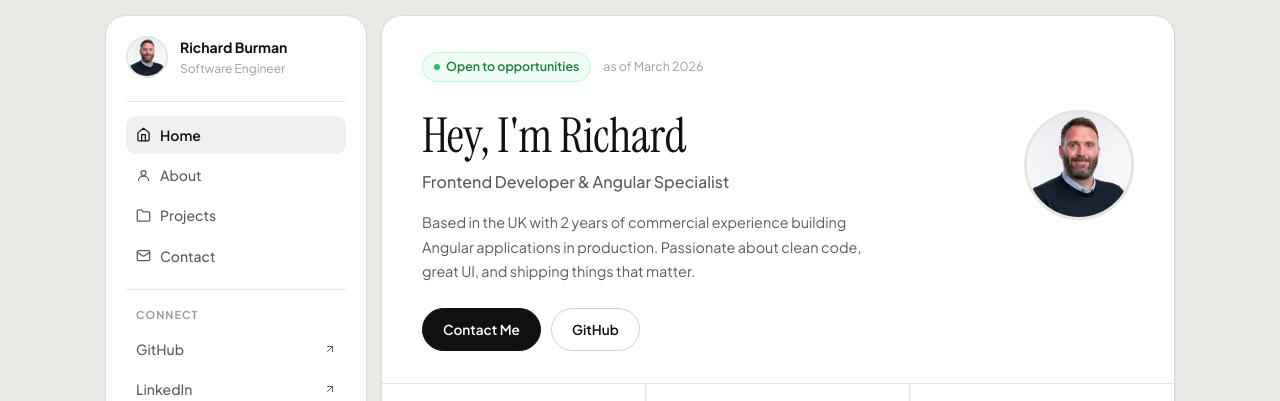
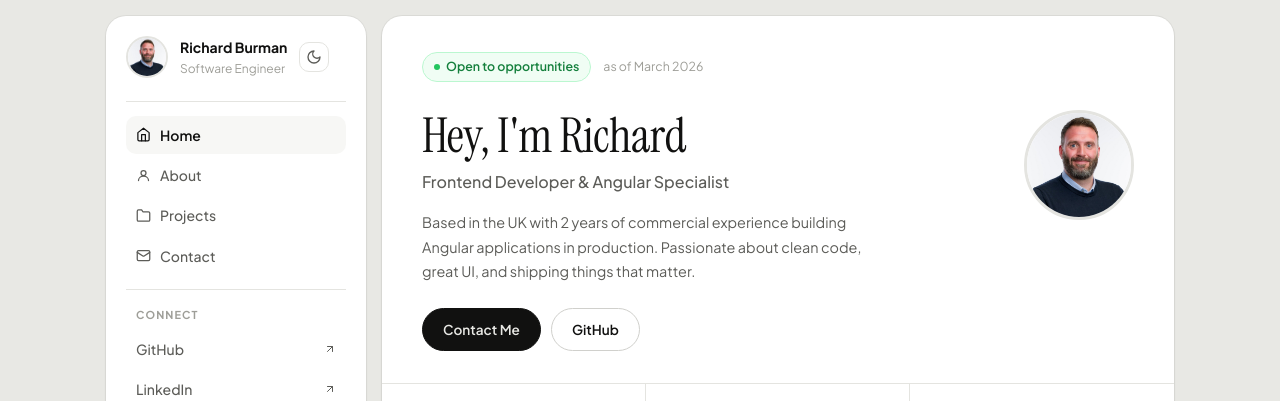
Before and after one commit to RichBurman/my_portfolio, an Angular app: page / in a window 1280 px wide. Shown: the top 401 px of the page. Built offline with nearby package versions, Linux system fonts and the light colour scheme.

Commit message:
Implement theme toggle functionality and update sidebar layout for improved user experience

```diff
--- a/src/app/components/hero/hero.scss
+++ b/src/app/components/hero/hero.scss
@@ -94,11 +94,13 @@
 
 .btn-primary {
   background: var(--text-primary);
-  color: #fff;
+  color: var(--bg);
   border-color: var(--text-primary);
 
   &:hover {
-    background: #2a2a28;
+    background: var(--text-secondary);
+    border-color: var(--text-secondary);
+    color: var(--bg);
     transform: translateY(-1px);
   }
 }
--- a/src/app/components/sidebar/sidebar.html
+++ b/src/app/components/sidebar/sidebar.html
@@ -9,9 +9,34 @@
 
         <button class="burger" (click)="toggleMenu()" aria-label="Toggle menu">
             @if (isMenuOpen) {
-        <svg xmlns="http://www.w3.org/2000/svg" width="20" height="20" viewBox="0 0 24 24" fill="none" stroke="currentColor" stroke-width="2" stroke-linecap="round" stroke-linejoin="round"><path d="M18 6 6 18"/><path d="m6 6 12 12"/></svg>
+            <svg xmlns="http://www.w3.org/2000/svg" width="20" height="20" viewBox="0 0 24 24" fill="none"
+                stroke="currentColor" stroke-width="2" stroke-linecap="round" stroke-linejoin="round">
+                <path d="M18 6 6 18" />
+                <path d="m6 6 12 12" />
+            </svg>
             } @else {
-        <svg xmlns="http://www.w3.org/2000/svg" width="20" height="20" viewBox="0 0 24 24" fill="none" stroke="currentColor" stroke-width="2" stroke-linecap="round" stroke-linejoin="round"><line x1="4" x2="20" y1="12" y2="12"/><line x1="4" x2="20" y1="6" y2="6"/><line x1="4" x2="20" y1="18" y2="18"/></svg>
+            <svg xmlns="http://www.w3.org/2000/svg" width="20" height="20" viewBox="0 0 24 24" fill="none"
+                stroke="currentColor" stroke-width="2" stroke-linecap="round" stroke-linejoin="round">
+                <line x1="4" x2="20" y1="12" y2="12" />
+                <line x1="4" x2="20" y1="6" y2="6" />
+                <line x1="4" x2="20" y1="18" y2="18" />
+            </svg>
+            }
+        </button>
+
+        <button class="theme-toggle" (click)="toggleTheme()" aria-label="Toggle dark mode">
+            @if (themeService.isDarkMode) {
+            <svg xmlns="http://www.w3.org/2000/svg" width="16" height="16" viewBox="0 0 24 24" fill="none"
+                stroke="currentColor" stroke-width="2" stroke-linecap="round" stroke-linejoin="round">
+                <circle cx="12" cy="12" r="4" />
+                <path
+                    d="M12 2v2M12 20v2M4.93 4.93l1.41 1.41M17.66 17.66l1.41 1.41M2 12h2M20 12h2M6.34 17.66l-1.41 1.41M19.07 4.93l-1.41 1.41" />
+            </svg>
+            } @else {
+            <svg xmlns="http://www.w3.org/2000/svg" width="16" height="16" viewBox="0 0 24 24" fill="none"
+                stroke="currentColor" stroke-width="2" stroke-linecap="round" stroke-linejoin="round">
+                <path d="M12 3a6 6 0 0 0 9 9 9 9 0 1 1-9-9Z" />
+            </svg>
             }
         </button>
     </div>
@@ -24,20 +49,35 @@
             @for (link of navLinks; track link.label) {
             <a [href]="link.href"
    class="nav-item"
-           [class.nav-item--active]="link.active"
-           (click)="closeMenu()">
+   [class.nav-item--active]="activeLink === link.href"
+   (click)="setActive(link.href)">
 
                 @if (link.icon === 'home') {
-            <svg xmlns="http://www.w3.org/2000/svg" width="15" height="15" viewBox="0 0 24 24" fill="none" stroke="currentColor" stroke-width="2" stroke-linecap="round" stroke-linejoin="round"><path d="m3 9 9-7 9 7v11a2 2 0 0 1-2 2H5a2 2 0 0 1-2-2z"/><polyline points="9 22 9 12 15 12 15 22"/></svg>
+                <svg xmlns="http://www.w3.org/2000/svg" width="15" height="15" viewBox="0 0 24 24" fill="none"
+                    stroke="currentColor" stroke-width="2" stroke-linecap="round" stroke-linejoin="round">
+                    <path d="m3 9 9-7 9 7v11a2 2 0 0 1-2 2H5a2 2 0 0 1-2-2z" />
+                    <polyline points="9 22 9 12 15 12 15 22" />
+                </svg>
                 }
                 @if (link.icon === 'user') {
-            <svg xmlns="http://www.w3.org/2000/svg" width="15" height="15" viewBox="0 0 24 24" fill="none" stroke="currentColor" stroke-width="2" stroke-linecap="round" stroke-linejoin="round"><circle cx="12" cy="8" r="4"/><path d="M4 20c0-4 3.6-7 8-7s8 3 8 7"/></svg>
+                <svg xmlns="http://www.w3.org/2000/svg" width="15" height="15" viewBox="0 0 24 24" fill="none"
+                    stroke="currentColor" stroke-width="2" stroke-linecap="round" stroke-linejoin="round">
+                    <circle cx="12" cy="8" r="4" />
+                    <path d="M4 20c0-4 3.6-7 8-7s8 3 8 7" />
+                </svg>
                 }
                 @if (link.icon === 'mail') {
-            <svg xmlns="http://www.w3.org/2000/svg" width="15" height="15" viewBox="0 0 24 24" fill="none" stroke="currentColor" stroke-width="2" stroke-linecap="round" stroke-linejoin="round"><rect width="20" height="16" x="2" y="4" rx="2"/><path d="m22 7-8.97 5.7a1.94 1.94 0 0 1-2.06 0L2 7"/></svg>
+                <svg xmlns="http://www.w3.org/2000/svg" width="15" height="15" viewBox="0 0 24 24" fill="none"
+                    stroke="currentColor" stroke-width="2" stroke-linecap="round" stroke-linejoin="round">
+                    <rect width="20" height="16" x="2" y="4" rx="2" />
+                    <path d="m22 7-8.97 5.7a1.94 1.94 0 0 1-2.06 0L2 7" />
+                </svg>
                 }
                 @if (link.icon === 'folder') {
-            <svg xmlns="http://www.w3.org/2000/svg" width="15" height="15" viewBox="0 0 24 24" fill="none" stroke="currentColor" stroke-width="2" stroke-linecap="round" stroke-linejoin="round"><path d="M22 19a2 2 0 0 1-2 2H4a2 2 0 0 1-2-2V5a2 2 0 0 1 2-2h5l2 3h9a2 2 0 0 1 2 2z"/></svg>
+                <svg xmlns="http://www.w3.org/2000/svg" width="15" height="15" viewBox="0 0 24 24" fill="none"
+                    stroke="currentColor" stroke-width="2" stroke-linecap="round" stroke-linejoin="round">
+                    <path d="M22 19a2 2 0 0 1-2 2H4a2 2 0 0 1-2-2V5a2 2 0 0 1 2-2h5l2 3h9a2 2 0 0 1 2 2z" />
+                </svg>
                 }
 
                 <span>{{ link.label }}</span>
@@ -54,7 +94,11 @@
             @for (link of socialLinks; track link.label) {
             <a [href]="link.href" target="_blank" class="social-item">
                 <span>{{ link.label }}</span>
-          <svg xmlns="http://www.w3.org/2000/svg" width="12" height="12" viewBox="0 0 24 24" fill="none" stroke="currentColor" stroke-width="2" stroke-linecap="round" stroke-linejoin="round"><path d="M7 7h10v10"/><path d="M7 17 17 7"/></svg>
+                <svg xmlns="http://www.w3.org/2000/svg" width="12" height="12" viewBox="0 0 24 24" fill="none"
+                    stroke="currentColor" stroke-width="2" stroke-linecap="round" stroke-linejoin="round">
+                    <path d="M7 7h10v10" />
+                    <path d="M7 17 17 7" />
+                </svg>
             </a>
             }
         </div>
--- a/src/app/components/sidebar/sidebar.scss
+++ b/src/app/components/sidebar/sidebar.scss
@@ -75,11 +75,11 @@
     color: var(--text-primary);
   }
 
-    &--active {
-    background: #f0f0ee;
-    color: var(--text-primary);
-    font-weight: 600;
-  }
+   &--active {
+  background: var(--surface-alt);
+  color: var(--text-primary);
+  font-weight: 600;
+}
 }
 
 .sidebar__section-label {
@@ -181,3 +181,21 @@
     flex-direction: column;
   }
 }
+
+.theme-toggle {
+  display: flex;
+  align-items: center;
+  justify-content: center;
+  background: none;
+  border: 1px solid var(--border);
+  cursor: pointer;
+  padding: 6px;
+  color: var(--text-secondary);
+  border-radius: var(--radius-sm);
+  transition: all var(--transition);
+
+  &:hover {
+    background: var(--surface-alt);
+    color: var(--text-primary);
+  }
+}
--- a/src/app/components/sidebar/sidebar.ts
+++ b/src/app/components/sidebar/sidebar.ts
@@ -1,4 +1,5 @@
-import { Component } from '@angular/core';
+import { Component, inject } from '@angular/core';
+import { Theme } from '../../services/theme';
 
 @Component({
   selector: 'app-sidebar',
@@ -8,22 +9,33 @@ import { Component } from '@angular/core';
 })
 export class Sidebar {
 
+  themeService = inject(Theme);
+
   isMenuOpen = false;
 
   name = 'Richard Burman';
   role = 'Software Engineer';
 
-  navLinks = [
-    { label: 'Home', icon: 'home', href: '#home', active: true},
-    { label: 'About', icon: 'user', href: '#about', active: false},
-    { label: 'Projects', icon: 'folder', href: '#projects', active: false},
-    { label: 'Contact', icon: 'mail', href: '#contact', active: false},
-  ];
+  activeLink = '#home';
+
+
+
+ navLinks = [
+  { label: 'Home',     icon: 'home',   href: '#home' },
+  { label: 'About',    icon: 'user',   href: '#about' },
+  { label: 'Projects', icon: 'folder', href: '#projects' },
+  { label: 'Contact',  icon: 'mail',   href: '#contact' },
+];
 
   socialLinks = [
   { label: 'GitHub',   href: 'https://github.com/RichBurman' },
   { label: 'LinkedIn', href: 'https://linkedin.com/in/richard-burman123' },
 ];
+
+setActive(href: string) {
+  this.activeLink = href;
+  this.closeMenu();
+}
 
 toggleMenu() {
   this.isMenuOpen = !this.isMenuOpen;
@@ -32,4 +44,8 @@ toggleMenu() {
 closeMenu() {
   this.isMenuOpen = false;
 }
+
+toggleTheme() {
+  this.themeService.toggleTheme();
 }
+}
--- /dev/null
+++ b/src/app/services/theme.ts
@@ -0,0 +1,18 @@
+import { Injectable } from '@angular/core';
+
+@Injectable({
+  providedIn: 'root',
+})
+export class Theme {
+  isDarkMode = false;
+
+toggleTheme() {
+  this.isDarkMode = !this.isDarkMode;
+
+  if (this.isDarkMode) {
+    document.body.classList.add('dark');
+  } else {
+    document.body.classList.remove('dark');
+  }
+}
+}
--- a/src/styles.scss
+++ b/src/styles.scss
@@ -42,3 +42,14 @@ a {
   color: inherit;
   text-decoration: none;
 }
+
+body.dark {
+  --bg:             #1a1a18;
+  --surface:        #242422;
+  --surface-alt:    #2c2c2a;
+  --border:         #3a3a38;
+  --text-primary:   #f0f0ee;
+  --text-secondary: #a8a8a4;
+  --text-muted:     #6a6a66;
+  --shadow-card:    0 1px 3px rgba(0,0,0,0.3), 0 0 0 1px rgba(0,0,0,0.2);
+}
```
Lines whose indentation alone changed are shown as unchanged.
